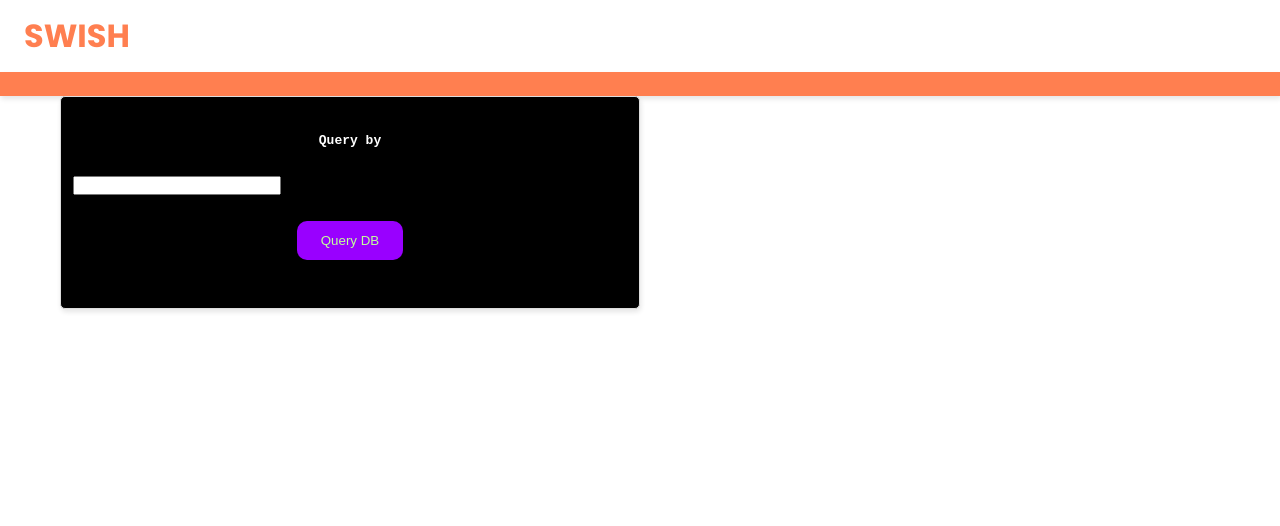
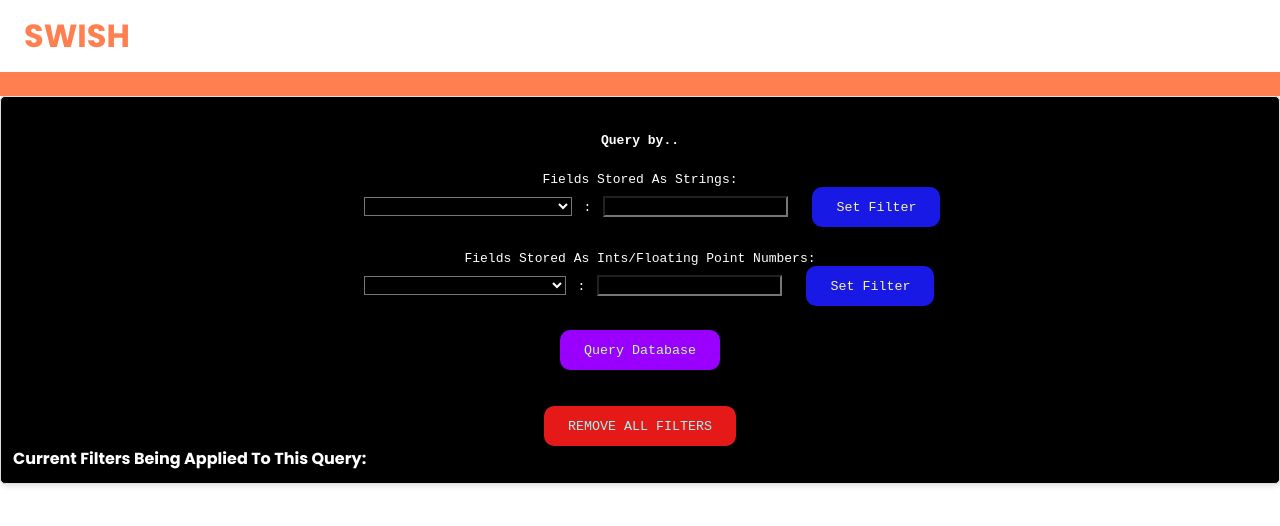
Before and after one commit to data-nihilist/swish, a React (Create React App) app in the folder client/: page / in a window 1280 px wide. Shown: the top 526 px of the page. Built offline with nearby package versions, Linux system fonts and the light colour scheme.

Commit message:
filtering by columns' value and their respective types now live - user sets it and sees their query on the dashboard so they know exactly what type of data is being queried for. Styling got a little tweak and now all charts render uniformly below the dashboard

```diff
--- a/client/src/App.js
+++ b/client/src/App.js
@@ -6,7 +6,7 @@ function App() {
   return (
     <div>
       <div className="navbar">
-        <h1 className="display-f justify-center text-coral">SWISH</h1>
+        <h1 className="display-f text-coral">SWISH</h1>
       </div>
         <Dashboard/>
       </div>
--- a/client/src/components/QueryBuilderMenu.js
+++ b/client/src/components/QueryBuilderMenu.js
@@ -1,138 +1,250 @@
 import React, { useState } from 'react';
 import HeatMap from "./dataviz/HeatMap.js";
 import TimeSeriesChart from "./dataviz/TimeSeriesChart.js";
-import Lissajous from "./dataviz/fun/lissajous.js";
+// import Lissajous from "./dataviz/fun/lissajous.js";
 import Scatter from "./dataviz/Scatter.js";
 
-const OPTIONS = [
-    "date",
+// const OPTIONS = [
+//     "",
+//     "date",
+//     "home",
+//     "line",
+//     "score",
+//     "sport",
+//     "state",
+//     "actual",
+//     "opp_id",
+//     "period",
+//     "pos_id",
+//     "season",
+//     "country",
+//     "product",
+//     "team_id",
+//     "bet_prob",
+//     "bet_type",
+//     "currency",
+//     "event_id",
+//     "opp_abbr",
+//     "pos_abbr",
+//     "sport_id",
+//     "state_id",
+//     "usage_id",
+//     "bet_price",
+//     "book_risk",
+//     "client_id",
+//     "gamestate",
+//     "is_active",
+//     "is_inplay",
+//     "opp_score",
+//     "player_id",
+//     "selection",
+//     "stat_type",
+//     "team_abbr",
+//     "country_id",
+//     "is_cashout",
+//     "is_in_game",
+//     "product_id",
+//     "bet_type_id",
+//     "client_name",
+//     "currency_id",
+//     "game_played",
+//     "line_at_bet",
+//     "parlay_type",
+//     "player_name",
+//     "proj_at_bet",
+//     "bet_id_swish",
+//     "datetime_utc",
+//     "game_started",
+//     "gamestate_id",
+//     "is_alternate",
+//     "settled_date",
+//     "stat_type_id",
+//     "usage_at_bet",
+//     "actual_at_bet",
+//     "event_time_id",
+//     "event_type_id",,
+//     "received_date",
+//     "component_prob",
+//     "parlay_type_id",
+//     "component_price",
+//     "event_status_id",
+//     "line_diff_at_bet",,
+//     "orig_proj_at_bet",
+//     "prob_diff_at_bet",
+//     "prob_norm_at_bet",
+//     "book_profit_gross",
+//     "component_cnt_bet",
+//     "component_num_bet",
+//     "component_id_swish",
+//     'market_duration_id',
+//     "book_risk_component",
+//     "market_suspended_id",
+//     "event_time_remaining",
+//     "market_duration_type",
+//     "accepted_datetime_utc",
+//     "market_duration_value",
+//     "accepted_min_before_start",
+//     "book_profit_gross_component",
+//     "market_suspended_description"
+// ];
+
+const STRING_QUERY_OPTIONS = [
+    "",
+    "selection",
+    "is_active",
+    "is_cashout",
+    "currency",
+    "country",
+    "state",
+    "bet_type",
+    "parlay_type",
+    "state_id",
+    "sport",
+    "stat_type",
+    "product",
+    "team_abbr",
+    "opp_abbr",
+    "player_name",
+    "pos_abbr",
+    "market_duration_value",
+    "market_duration_type",
+    "bet_id_swish",
+    "component_id_swish",
+    "market_suspended_id",
+    "market_suspended_description",
+    "gamestate",
+    "client_name"
+];
+
+const INTEGER_QUERY_OPTIONS = [
+    "",
+    "component_cnt_bet",
+    "line",
+    "is_alternate",
+    "is_inplay",
+    "book_risk_component",
+    "book_profit_gross_component",
+    "client_id",
+    "component_price",
+    "component_prob",
+    "component_num_bet",
+    "bet_type_id",
+    "book_risk",
+    "parlay_type_id",
+    "book_profit_gross",
+    "bet_price",
+    "bet_prob",
+    "country_id",
+    "currency_id",
+    "sport_id",
+    "season",
+    "event_id",
+    "event_status_id",
+    "event_type_id",
+    "stat_type_id",
+    "product_id",
+    "team_id",
+    "opp_id",
     "home",
-    "line",
+    "player_id",
+    "pos_id",
+    "game_played",
+    "game_started",
+    "actual",
+    "accepted_min_before_start",
+    "market_duration_id",
+    "line_at_bet",
+    "prob_norm_at_bet",
+    "proj_at_bet",
+    "gamestate_id",
     "score",
-    "sport",
-    "state",
-    "actual",
-    "opp_id",
+    "opp_score",
     "period",
-    "pos_id",
-    "season",
-    "country",
-    "product",
-    "team_id",
-    "bet_prob",
-    "bet_type",
-    "currency",
-    "event_id",
-    "opp_abbr",
-    "pos_abbr",
-    "sport_id",
-    "state_id",
-    "usage_id",
-    "bet_price",
-    "book_risk",
-    "client_id",
-    "gamestate",
-    "is_active",
-    "is_inplay",
-    "opp_score",
-    "player_id",
-    "selection",
-    "stat_type",
-    "team_abbr",
-    "country_id",
-    "is_cashout",
-    "is_in_game",
-    "product_id",
-    "bet_type_id",
-    "client_name",
-    "currency_id",
-    "game_played",
-    "line_at_bet",
-    "parlay_type",
-    "player_name",
-    "proj_at_bet",
-    "bet_id_swish",
-    "datetime_utc",
-    "game_started",
-    "gamestate_id",
-    "is_alternate",
-    "settled_date",
-    "stat_type_id",
     "usage_at_bet",
     "actual_at_bet",
+    "is_in_game",
     "event_time_id",
-    "event_type_id",,
-    "received_date",
-    "component_prob",
-    "parlay_type_id",
-    "component_price",
-    "event_status_id",
-    "line_diff_at_bet",,
+    "event_time_remaining",
+    "usage_id",
     "orig_proj_at_bet",
+    "line_diff_at_bet",
     "prob_diff_at_bet",
-    "prob_norm_at_bet",
-    "book_profit_gross",
-    "component_cnt_bet",
-    "component_num_bet",
-    "component_id_swish",
-    'market_duration_id',
-    "book_risk_component",
-    "market_suspended_id",
-    "event_time_remaining",
-    "market_duration_type",
-    "accepted_datetime_utc",
-    "market_duration_value",
-    "accepted_min_before_start",
-    "book_profit_gross_component",
-    "market_suspended_description"
-];
+]
 
 function QueryBuilderMenu(props) {
 
     const [queryResults, setQueryResults] = useState([]);
     const [querySuccess, setQuerySuccess] = useState(false);
 
-    const [propertyFilters, setPropertyFilters] = useState({});
+    const [stringFilters, setStringFilters] = useState({});
+    const [numericFilters, setNumberFilters] = useState({});
 
-        const orderByOptions = OPTIONS.map(option => {
+    const [stringFilterSelect, setStringFilterSelect] = useState("");
+    const [stringFilterInputValue, setStringFilterInputValue] = useState("");
+
+    const [numericFilterSelect, setNumericFilterSelect] = useState("");
+    const [numericFilterInputValue, setNumericFilterInputValue] = useState(null);
+
+    const stringQueryOptions = STRING_QUERY_OPTIONS.map(option => {
         return (
             <option key={option} id={option} name={option} value={option}>{option}</option>
         )
     })
 
-        const updatePropertyFilters = (event) => {
+    const handleStringPropertyValueUpdate = (event) => {
         event.preventDefault();
-            const value = event.currentTarget.value;
-            console.log("VALUE: ", value);
-            setPropertyFilters({
-                ...propertyFilters,
-                [value]: value,
-            })
+        setStringFilterSelect(event.currentTarget.value);
     }
 
-    // const testAPI = async (event) => {
-    //     event.preventDefault();
-    //     try {
-    //         const response = await fetch('http: null/localhost:3001/');
-    //         if(!response.ok) {
-    //             throw(new Error(`${response.status} (${response.statusText})`));
-    //         }
-    //         const responseBody = await response.json();
-    //         setQueryResults(responseBody.transactions);
-    //         setQuerySuccess(true);
-    //         console.log("set results: ", queryResults);
-    //     } catch(error) {
-    //         console.error(`Error in fetch: ${error}`);
-    //     }
-    // }
+    const handleStringInputValueUpdate = (event) => {
+        event.preventDefault()
+        setStringFilterInputValue(event.currentTarget.value);
+    }
+
+    const updateStringPropertyFields = (event) => {
+        event.preventDefault();
+        setStringFilters({
+            ...stringFilters,
+            [stringFilterSelect]: stringFilterInputValue
+        });
+    };
+
+    const integerQueryOptions = INTEGER_QUERY_OPTIONS.map(option => {
+        return (
+            <option key={option} id={option} name={option} value={option}>{option}</option>
+        )
+    });
+
+    const handleNumericPropertyValueUpdate = (event) => {
+        event.preventDefault();
+        setNumericFilterSelect(event.currentTarget.value);
+    };
+
+    const handleNumericInputValueUpdate = (event) => {
+        event.preventDefault();
+        setNumericFilterInputValue(event.currentTarget.value);
+    };
+
+    const updateNumericPropertyFields = (event) => {
+        event.preventDefault();
+        setNumberFilters({
+            ...numericFilters,
+            [numericFilterSelect]: numericFilterInputValue
+        });
+    };
+
+    const resetFilters = (event) => {
+        event.preventDefault();
+        setNumberFilters({});
+        setStringFilters({});
+    }
 
     const UserDecidedTransactionQuery = async (event) => {
         event.preventDefault();
-        console.log("PropertyFilters: ", propertyFilters)
         try {
             const queryRequest = await fetch('http://localhost:3001/query', {
                 method: "POST",
-                body: JSON.stringify(propertyFilters),
+                body: JSON.stringify({ stringFilters, numericFilters }),
                 headers: new Headers({
                     "Content-Type": "application/json",
                 }),
@@ -141,7 +253,6 @@ function QueryBuilderMenu(props) {
                 throw (new Error(`${queryRequest.status} (${queryRequest.statusText})`))
             }
             const queryResponseBody = await queryRequest.json();
-            console.log("transactions", queryResponseBody.transactions)
             setQueryResults(queryResponseBody.transactions);
             setQuerySuccess(true);
         } catch (error) {
@@ -149,129 +260,61 @@ function QueryBuilderMenu(props) {
         }
     };
 
+    const stringKeys = Object.keys(stringFilters);
+    const numericKeys = Object.keys(numericFilters);
+    const keyRing = [];
+    for (let i = 0; i <= stringKeys.length - 1; i++) {
+        <code>{keyRing.push(`${stringKeys[i]} : ${stringFilters[stringKeys[i]]}, `)}</code>
+    }
+    for (let i = 0; i <= numericKeys.length - 1; i++) {
+        <code>{keyRing.push(`${numericKeys[i]} : ${numericFilters[numericKeys[i]]}, `)}</code>
+    }
+
     return (
-        <div className="container">
-            <div className="col-6-xl col-6-md col-4-sm col-8-xs">
-                <form onSubmit={UserDecidedTransactionQuery}>
+        <div className="">
             <div className="card bg-black text-white">
-                        <h4 className="display-f justify-center mb-2 mt-2"><code>Query by</code></h4>
-                        <div>
-                            <select onChange={updatePropertyFilters}>
-                                {orderByOptions}
-                            </select>
+                <h4 className="display-f justify-center mb-2 mt-2"><code>Query by..</code></h4>
+                <div className="display-f justify-center">
+                    <form>
+                        <code className="display-f justify-center">Fields Stored As Strings:</code>
+                        <div className="mb-2">
+                            <select className="ml-2 bg-black text-white" onChange={handleStringPropertyValueUpdate}>
+                                {stringQueryOptions}
+                            </select><code className="ml-1 mr-1">:</code>
+                            <input type="text" className="bg-black text-white" onChange={handleStringInputValueUpdate} />
+                            <button type="submit" className="btn-complement-blue ml-2" onClick={updateStringPropertyFields}><code>Set Filter</code></button>
                         </div>
-                        <div className="display-f justify-center mt-2 mb-1">
-                            <button type="submit" className="btn-complement-purple mb-2">Query DB</button>
+                        <code className="display-f justify-center">Fields Stored As Ints/Floating Point Numbers:</code>
+                        <div className="mb-2">
+                            <select className="ml-2 bg-black text-white" onChange={handleNumericPropertyValueUpdate}>
+                                {integerQueryOptions}
+                            </select><code className="ml-1 mr-1">:</code>
+                            <input type="number" className="bg-black text-white" onChange={handleNumericInputValueUpdate} />
+                            <button type="submit" className="btn-complement-blue ml-2" onClick={updateNumericPropertyFields}><code>Set Filter</code></button>
                         </div>
+                        <div className="display-f justify-center mt-1 mb-1">
+                            <button type="button" className="btn-complement-purple mb-2" onClick={UserDecidedTransactionQuery}><code>Query Database</code></button>
+                        </div>
+                        <div className="display-f justify-center">
+                            <button type="submit" className="btn-complement-red" onClick={resetFilters}><code>REMOVE ALL FILTERS</code></button>
                         </div>
                     </form>
                 </div>
-            <div className="justify-center">
-            {querySuccess ?<HeatMap data={queryResults} />: null }
-            {querySuccess ?<TimeSeriesChart data={queryResults} />: null}
-            {querySuccess ?<Scatter data={queryResults} /> : null}
+            <div>
+                    <h4>Current Filters Being Applied To This Query:</h4>
+                <div>
+                    <div>
+                        <code>{keyRing}</code>
                     </div>
                 </div>
-
+            </div>
+            </div>
+                {querySuccess ? <HeatMap data={queryResults} /> : null}
+                {querySuccess ? <TimeSeriesChart data={queryResults} /> : null}
+                {querySuccess ? <Scatter data={queryResults} /> : null}
+        </div>
     )
 
 }
 
-
-    // binary flag enums  >> This is a standard in many OSS projects I've picked up. If you have a checkbox, it should be mapped to state. That state should be as simple as possible + null i.e. a strict true/false binary.
-
-    // const BINARY_FLAGS = {
-    //     is_alternate: "is_alternate",
-    //     is_inplay: "is_inplay",
-    //     is_active: "is_active",
-    //     is_cashout: "is_cashout"
-    // };
-
-    // const DEFAULT_BINARY_FLAGS_STATE = {
-    //     [BINARY_FLAGS.is_alternate]: false,
-    //     [BINARY_FLAGS.is_inplay]: false,
-    //     [BINARY_FLAGS.is_active]: false,
-    //     [BINARY_FLAGS.is_cashout]: false,
-    // };
-
-    // const [binaryFlagsState, setBinaryFlagsState] = useState(DEFAULT_BINARY_FLAGS_STATE);   // Bah, I want this to work. I'm very happy with the state management side, but, because these four binary flags have varying data types (null, "0", 0) etc, it gets tricky to manage.
-    //                                                                                         // The Prisma ORM refactor has greatly improved the quality of considering more complex queries, but I'm also not 100% I've been interpreting much of this data correctly. Gonna keep at it.
-    // const createToggleBinaryFlag = (flag) => (event) => {
-    //     event.preventDefault();
-    //     const update = { ...binaryFlagsState };
-    //     update[flag] = !update[flag];
-    //     setBinaryFlagsState(update);
-    // }
-
-    // const binaryValues = Object.keys(binaryFlagsState);
-
-    // const binaryBoxes = binaryValues.map(flag => {
-    //     const value = binaryFlagsState[flag];
-    //     return (
-    //         <div key={flag}>
-    //             <input type="checkbox" id={flag} checked={value} onChange={createToggleBinaryFlag(flag)} />
-    //             <label htmlFor={flag}>{flag}</label>
-    //         </div>
-    //     )
-    // })
-
-    /* Use this info to construct a value on the backend representing the time in UTCzulu (zoneless).
-     Figure out an end-time, too, so we're not making d3 (front end) do aggregating all the data.
-     A serializer on the backend would be a good option, using different methods for different types of constraints.
-    */
-
-
-// const [query_TIME_Filters, setQuery_TIME_Filters] = useState({
-//     LIMIT: "",
-//     DAY: "",
-//     HOUR: "",
-//     MINUTE: "",
-//     SECOND: "",
-// });
-
-// const LIMIT = 100000;
-
-// const CLIENTS = [
-//     "",
-//     "client_27",
-//     "client_17",
-//     "client_1",
-//     "client_31",
-//     "client_34",
-//     "client_21",
-//     "client_35",
-//     "client_3",
-//     "client_25",
-//     "client_9",
-//     "client_18",
-//     "client_8",
-//     "client_5",
-//     "client_10",
-// ];
-
-
-// const clientNameOptions = CLIENTS.map(client => {
-//     return (
-//         <option key={client} id={client} name={client} value={client}>{client}</option>
-//     )
-// })
-
-// const limitOptions = [];
-// for(let i = 0; i <= LIMIT; i+= 500) {
-//     limitOptions.push(i);
-// }
-
-// const limiterSelect = limitOptions.map(limit => {
-//     return (
-//         <option key={limit} id={limit} name={limit} value={limit}>{limit}</option>
-//     )
-// })
-
-// const teamOptions = ['', 'MIN', 'UTA'];
-// const teamSelect = teamOptions.map(team => {
-//     return (
-//         <option key={team} id={team} name={team} value={team}>{team}</option>
-//     )
-// })
-
 export default QueryBuilderMenu;
--- a/client/src/components/dataviz/Scatter.js
+++ b/client/src/components/dataviz/Scatter.js
@@ -43,7 +43,7 @@ function Scatter({ data }) {
 
     return (
         <svg
-            className="d3-component"
+            className="card container"
             width={800}
             height={400}
             ref={d3Container}
```
Also changed, not shown: client/src/assets/scss/main.scss (+59 -0 lines), client/src/components/dataviz/TimeSeriesChart.js (+6 -1 lines), 1 other file (tests, documents, lock files or other folders). Lines whose indentation alone changed are shown as unchanged.
